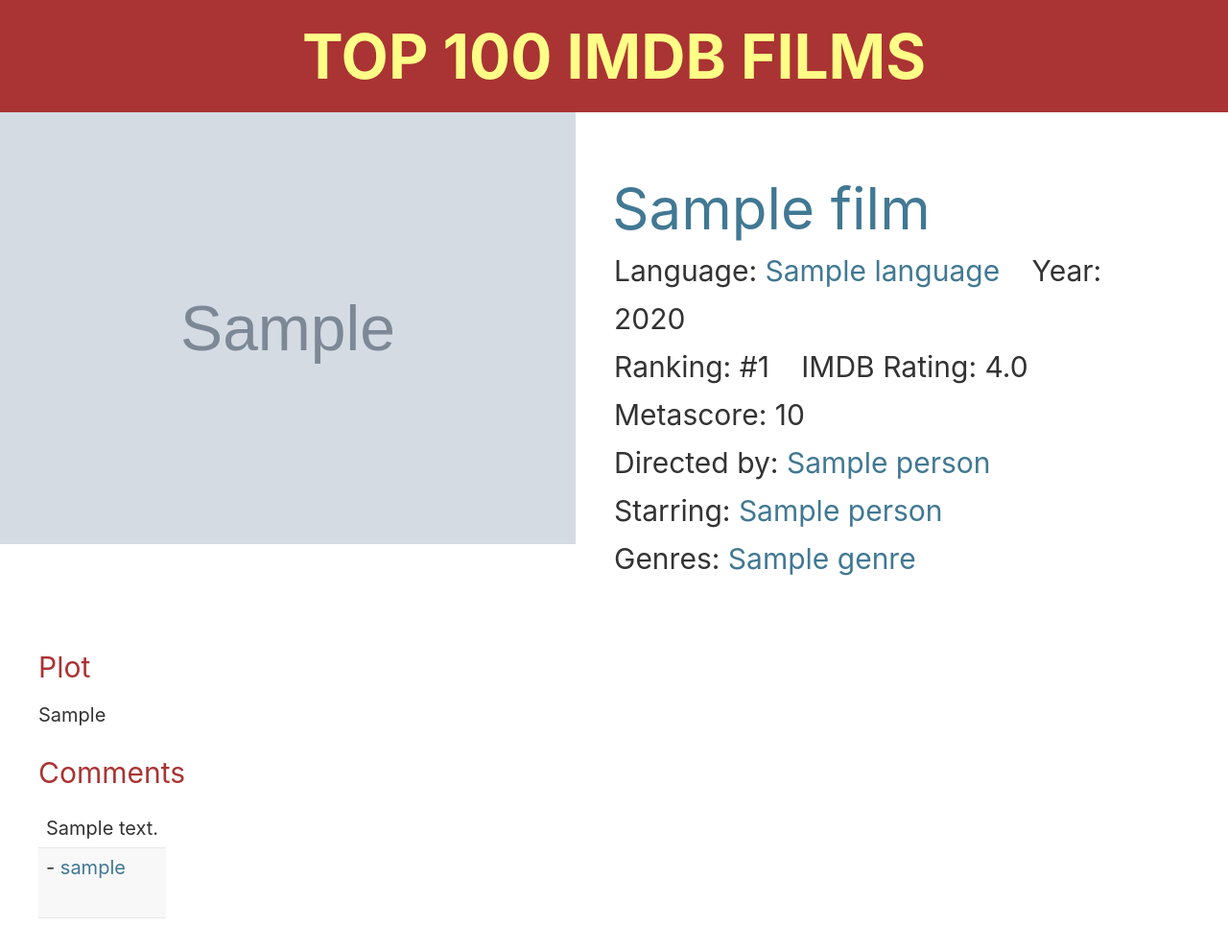
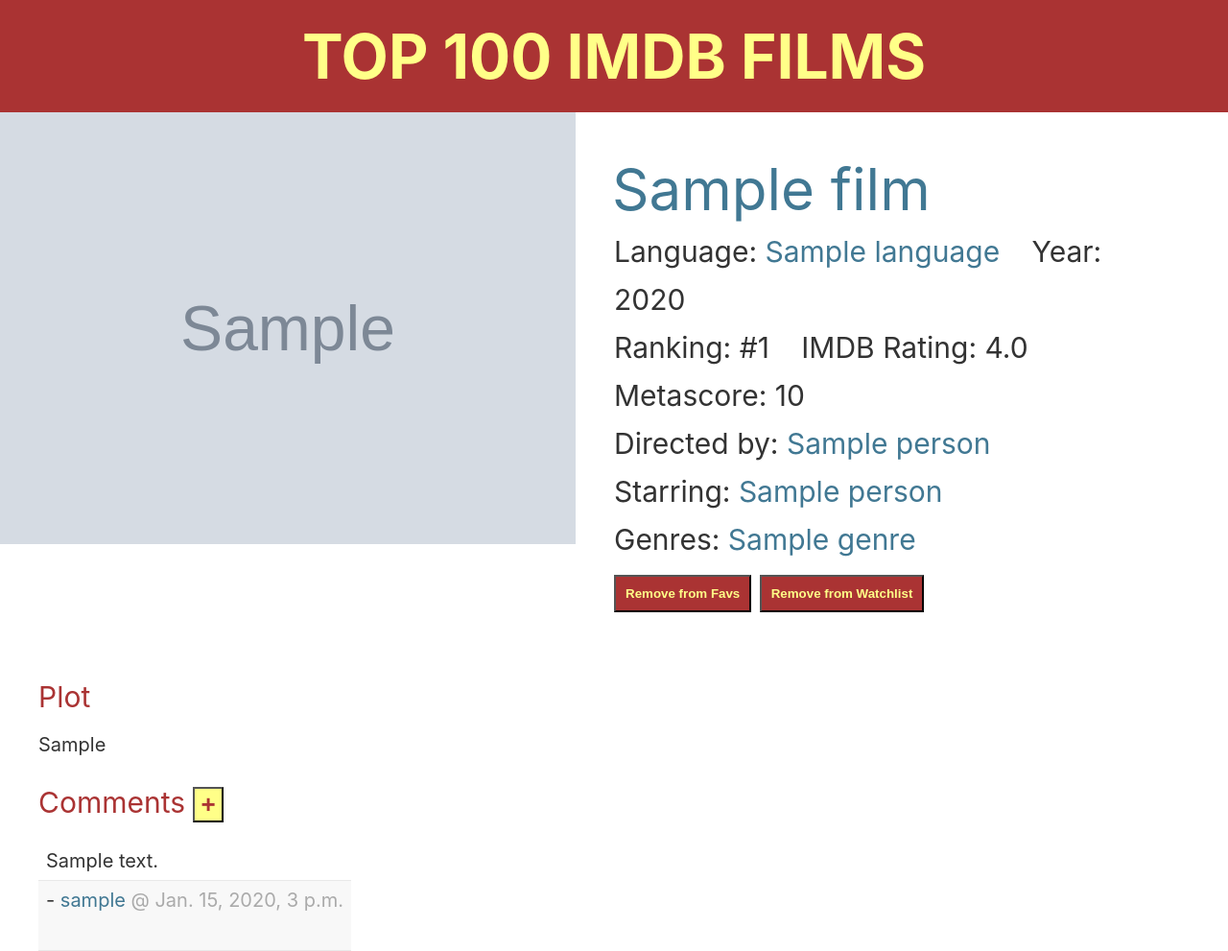
Before and after one commit to mlh86/top_films_forum, a Django app: a page that uses top_films/templates/base_generic.html in a window 1280 px wide. Shown: the part 37-1028 px from the top of the page at 96% size. Before the commit the page ends 994 px from the top, so only its background shows below. Run offline with Django 4.2, Linux system fonts and the light colour scheme; a user stored in the database is signed in; tables that the repository leaves empty hold one stand-in row (values such as "Sample post"); grey boxes marked "Sample" are stand-in pictures.

Commit message:
Added in the comments-form + AJAX buttons for fav'ing and watchlisting
With this commit, all major functionality for the site has been built in.
Will fine-tune features as needed, but the site is ready for testing.

```diff
--- a/top_films/forms.py
+++ b/top_films/forms.py
@@ -21,7 +21,6 @@ class RegistrationForm(forms.Form):
             self.add_error('password_confirm', "Passwords entered do not match")
         return clean_data
 
-
 class UserUpdateForm(forms.ModelForm):
     class Meta:
         model = User
@@ -31,3 +30,7 @@ class ProfileUpdateForm(forms.ModelForm):
     class Meta:
         model = Profile
         fields = ('bio',)
+
+
+class AddCommentForm(forms.Form):
+    comment = forms.CharField(widget=forms.Textarea)
--- a/top_films/models.py
+++ b/top_films/models.py
@@ -132,6 +132,7 @@ class Comment(models.Model):
     comment = models.TextField()
     film = models.ForeignKey('Film', on_delete=models.CASCADE)
     author = models.ForeignKey(User, on_delete=models.CASCADE)
+    created_at = models.DateTimeField(auto_now_add=True)
 
     def __str__(self):
         if len(self.comment) < 120:
--- a/top_films/static/css/main.css
+++ b/top_films/static/css/main.css
@@ -47,11 +47,13 @@ p.index-body {
 table.profile-info {
     margin-top: 30px;
     margin-left: 40px;
+    max-width:1080px;
 }
 
 table.profile-info th, table.profile-info td {
     font-size: 20px;
     line-height: 24px;
+    min-width: 150px;
 }
 
 table.profile-info th {
@@ -94,7 +96,6 @@ div.profile-buttons button {
 
 .film-details .film-title {
     font-size: 60px;
-    margin-top: 20px;
     margin-left: -2px;
     line-height: 80px;
 }
@@ -102,6 +103,32 @@ div.profile-buttons button {
 .film-details .year-lang span,
 .film-details .ratings span {
     padding-right: 25px;
+}
+
+.remove-film-btn {
+    background: #aa3333;
+    color: #ffff88;
+    padding: 10px;
+    font-weight: bold;
+}
+
+.add-film-btn {
+    background: #ffff88;
+    color: #aa3333;
+    font-weight: bold;
+    padding: 9px;
+}
+
+.film-buttons button:hover {
+    background: #dd6633;
+    color: #ffffff;
+}
+
+.add-comment-btn {
+    background: #ffff88;
+    color: #aa3333;
+    font-weight: bold;
+    font-size: 26px;
 }
 
 .film-plot, .film-comments {
@@ -126,6 +153,18 @@ tr.comment-author td {
     padding-bottom: 40px;
 }
 
+.submit-comment-btn {
+    margin-left: 410px;
+    background: #dd6633 !important;
+    font-size: 14px;
+    font-weight: bold;
+}
+
+.log-in-reminder {
+    font-size: 20px;
+    margin: 20px;
+}
+
 .object-list-heading {
     font-size: 30px;
     margin: 20px;
@@ -146,3 +185,15 @@ div.pagination {
 .muted {
     color: #888888;
 }
+.created_at {
+    color: #aaaaaa;
+}
+
+form.actor-search {
+    margin-left: 10px;
+    margin-bottom: 25px;
+}
+
+form.actor-search input[type="submit"] {
+    background: #dd6633;
+}
--- a/top_films/templates/base_generic.html
+++ b/top_films/templates/base_generic.html
@@ -4,6 +4,7 @@
 <head>
     <link rel="stylesheet" type="text/css" href='{% static "admin/css/base.css" %}' />
     <link rel="stylesheet" type="text/css" href='{% static "css/main.css" %}' />
+    <link rel="shortcut icon" href="{% static 'favicon.ico' %}"/>
     {% block title %}<title>Top 100 Films</title>{% endblock %}
 </head>
 <body>
--- a/top_films/templates/top_films/actor_list.html
+++ b/top_films/templates/top_films/actor_list.html
@@ -29,4 +29,10 @@
       </span>
     </div>
   {% endif %}
+
+  <form method="post" action="/films/actor-search" class="actor-search">
+    {% csrf_token %}
+    <input type="text" id="actor_name" name="actor_name">
+    <input type="submit" value="Search" />
+  </form>
 {% endblock %}
--- a/top_films/templates/top_films/film_detail.html
+++ b/top_films/templates/top_films/film_detail.html
@@ -48,6 +48,20 @@
               {% endif %}
             {% endfor %}
         </div>
+        {% if user.is_authenticated %}
+          <div class="film-buttons">
+            {% if film in user.profile.fav_films.all %}
+              <button class="remove-film-btn fav_btn" film_id="{{ film.id }}">Remove from Favs</button>
+            {% else %}
+              <button class="add-film-btn fav_btn" film_id="{{ film.id }}">Add to Favs</button>
+            {% endif %}
+            {% if film in user.profile.films_to_watch.all %}
+              <button class="remove-film-btn to_watch_btn" film_id="{{ film.id }}">Remove from Watchlist</button>
+            {% else %}
+              <button class="add-film-btn to_watch_btn" film_id="{{ film.id }}">Add to Watchlist</button>
+            {% endif %}
+          </div>
+        {% endif %}
     </div>
   </div>
   <div class='film-plot'>
@@ -55,13 +69,56 @@
     <div>{{ film.plot }}</div>
   </div>
   <div class='film-comments'>
-    <div class='sub-heading'>Comments</div>
+    <div class='sub-heading'>Comments <button class="add-comment-btn" onclick="location.href='/films/add-comment/film-{{ film.ranking }}'">+</button></div>
     <table class="comments-list">
-        {% for comment in film.comment_set.all %}
-          <tr><td>{{ comment.comment }}</td></tr>
-          <tr class="comment-author"><td>- <a href="">{{ comment.author.username }}</a></td></tr>
-        {% endfor %}
+      {% for comment in film.comment_set.all %}
+        <tr><td>{{ comment.comment }}</td></tr>
+        <tr class="comment-author">
+          <td>- <a href="/user/{{ comment.author.id }}">{{ comment.author.username }}</a><span class="created_at"> @ {{ comment.created_at }}</span></td>
+        </tr>
+      {% endfor %}
     </table>
     </div>
   </div>
+
+  <script src="https://ajax.googleapis.com/ajax/libs/jquery/3.6.0/jquery.min.js"></script>
+  <script>
+    $('.fav_btn').click(function(){
+      $.ajax({
+        type: "POST",
+        url: "{% url 'fave-film' %}",
+        data: {'film_id': $(this).attr('film_id'), 'csrfmiddlewaretoken': '{{ csrf_token }}'},
+        dataType: "json",
+        success: function(response) {
+          if ($('.fav_btn').hasClass('add-film-btn')) {
+            $('.fav_btn').removeClass('add-film-btn').addClass('remove-film-btn');
+            $('.fav_btn').text("Remove from Favs")
+          }
+          else {
+            $('.fav_btn').removeClass('remove-film-btn').addClass('add-film-btn');
+            $('.fav_btn').text("Add to Favs")
+          }
+        }
+      });
+    });
+    $('.to_watch_btn').click(function(){
+      $.ajax({
+        type: "POST",
+        url: "{% url 'watchlist-film' %}",
+        data: {'film_id': $(this).attr('film_id'), 'csrfmiddlewaretoken': '{{ csrf_token }}'},
+        dataType: "json",
+        success: function(response) {
+          if ($('.to_watch_btn').hasClass('add-film-btn')) {
+            $('.to_watch_btn').removeClass('add-film-btn').addClass('remove-film-btn');
+            $('.to_watch_btn').text("Remove from Watchlist")
+          }
+          else {
+            $('.to_watch_btn').removeClass('remove-film-btn').addClass('add-film-btn');
+            $('.to_watch_btn').text("Add to Watchlist")
+          }
+        }
+      });
+    });
+  </script>
+
 {% endblock %}
--- a/top_films/urls.py
+++ b/top_films/urls.py
@@ -4,12 +4,16 @@ from . import views
 urlpatterns = [
     path('', views.FilmListView.as_view(), name="films"),
     path('film-<int:ranking>', views.film_detail_view, name="film-detail"),
+    path('watchlist-film', views.watchlist_film, name="watchlist-film"),
+    path('fave-film', views.fave_film, name="fave-film"),
+    path('add-comment/film-<int:ranking>', views.add_comment_view, name="add-comment"),
     path('genres', views.GenreListView.as_view(), name="genres"),
     path('genres/<slug:slug>', views.GenreDetailView.as_view(), name="genre-detail"),
     path('directors', views.DirectorListView.as_view(), name="directors"),
     path('directors/<slug:slug>', views.DirectorDetailView.as_view(), name="director-detail"),
     path('actors', views.ActorListView.as_view(), name="actors"),
     path('actors/<slug:slug>', views.ActorDetailView.as_view(), name="actor-detail"),
+    path('actor-search', views.actor_search, name="actor-search"),
     path('languages', views.LanguageListView.as_view(), name="languages"),
     path('languages/<slug:slug>', views.LanguageDetailView.as_view(), name="language-detail"),
 ]
--- a/top_films/views.py
+++ b/top_films/views.py
@@ -1,13 +1,14 @@
 from django.shortcuts import render, redirect, get_object_or_404
 from django.contrib.auth.decorators import login_required
 from django.contrib.auth import login
+from django.http import JsonResponse
 from django.contrib import messages
 from django.db.models import Count
 from django.views import generic
 from django.urls import reverse
 
-from .forms import RegistrationForm, UserUpdateForm, ProfileUpdateForm
-from .models import User, Profile, Film, Person, Genre, Language
+from .forms import RegistrationForm, UserUpdateForm, ProfileUpdateForm, AddCommentForm
+from .models import User, Profile, Film, Person, Genre, Language, Comment
 
 
 def index_view(request):
@@ -55,6 +56,10 @@ def update_profile_view(request):
         'profile_form': profile_form
     })
 
+def user_info_view(request, pk):
+    user = get_object_or_404(User, id=pk)
+    return render(request, 'top_films/user_info_view.html', {'profiled_user': user})
+
 
 class FilmListView(generic.ListView):
     model = Film
@@ -63,6 +68,42 @@ class FilmListView(generic.ListView):
 def film_detail_view(request, ranking):
     film = get_object_or_404(Film, ranking=ranking)
     return render(request, 'top_films/film_detail.html', {'film': film})
+
+def is_ajax(request):
+    return request.META.get('HTTP_X_REQUESTED_WITH') == 'XMLHttpRequest'
+
+def fave_film(request):
+    if is_ajax(request) and request.method == 'POST':
+        p = request.user.profile
+        f = Film.objects.get(id=int(request.POST['film_id']))
+        if f in p.fav_films.all():
+            p.fav_films.remove(f)
+        else:
+            p.fav_films.add(f)
+        return JsonResponse({"op_succeeded": True}, status=200)
+    return JsonResponse({"op_succeeded": False}, status=400)
+
+def watchlist_film(request):
+    if is_ajax(request) and request.method == 'POST':
+        p = request.user.profile
+        f = Film.objects.get(id=int(request.POST['film_id']))
+        if f in p.films_to_watch.all():
+            p.films_to_watch.remove(f)
+        else:
+            p.films_to_watch.add(f)
+        return JsonResponse({"op_succeeded": True}, status=200)
+    return JsonResponse({"op_succeeded": False}, status=400)
+
+def add_comment_view(request, ranking):
+    film = get_object_or_404(Film, ranking=ranking)
+    if request.method == 'POST':
+        form = AddCommentForm(request.POST)
+        if form.is_valid():
+            Comment.objects.create(comment=form.cleaned_data['comment'], author=request.user, film=film)
+            return redirect('film-detail', film.ranking)
+    else:
+        form = AddCommentForm()
+    return render(request, 'top_films/add_comment.html', {'film':film, 'form': form})
 
 
 class GenreListView(generic.ListView):
@@ -100,3 +141,11 @@ class ActorDetailView(generic.DetailView):
     model = Person
     template_name = 'top_films/actor_detail.html'
     context_object_name = 'actor'
+
+def actor_search(request):
+    if request.method == "POST" and request.POST['actor_name']:
+        actors = Person.objects.all().annotate(num_acted=Count('films_acted_in')).filter(
+            num_acted__gt=0).filter(name__icontains=request.POST['actor_name']).order_by('name')
+        return render(request, 'top_films/actor_list.html', {'object_list': actors})
+    else:
+        return redirect('actors')
--- a/top_films_forum/settings.py
+++ b/top_films_forum/settings.py
@@ -106,7 +106,7 @@ AUTH_PASSWORD_VALIDATORS = [
 
 LANGUAGE_CODE = 'en-us'
 
-TIME_ZONE = 'UTC'
+TIME_ZONE = 'Asia/Karachi'
 
 USE_I18N = True
 
--- a/top_films_forum/urls.py
+++ b/top_films_forum/urls.py
@@ -15,7 +15,7 @@ Including another URLconf
 """
 from django.contrib import admin
 from django.urls import path, include
-from top_films.views import index_view, profile_view, registration_view, update_profile_view
+from top_films.views import index_view, profile_view, registration_view, update_profile_view, user_info_view
 
 urlpatterns = [
     path('admin/', admin.site.urls),
@@ -23,6 +23,7 @@ urlpatterns = [
     path('account/edit-profile', update_profile_view, name='edit-profile'),
     path('account/register', registration_view, name='register'),
     path('account/', include('django.contrib.auth.urls')),
+    path('user/<int:pk>', user_info_view, name='user-info'),
     path('films/', include('top_films.urls')),
     path('', index_view, name='index')
 ]
```
Also changed, not shown: top_films/templates/top_films/add_comment.html (added, +18 -0 lines), top_films/templates/top_films/profile.html (+28 -0 lines), top_films/templates/top_films/user_info_view.html (added, +43 -0 lines), top_films/migrations/0012_comment_created_at.py (added), top_films/static/favicon.ico (added).
